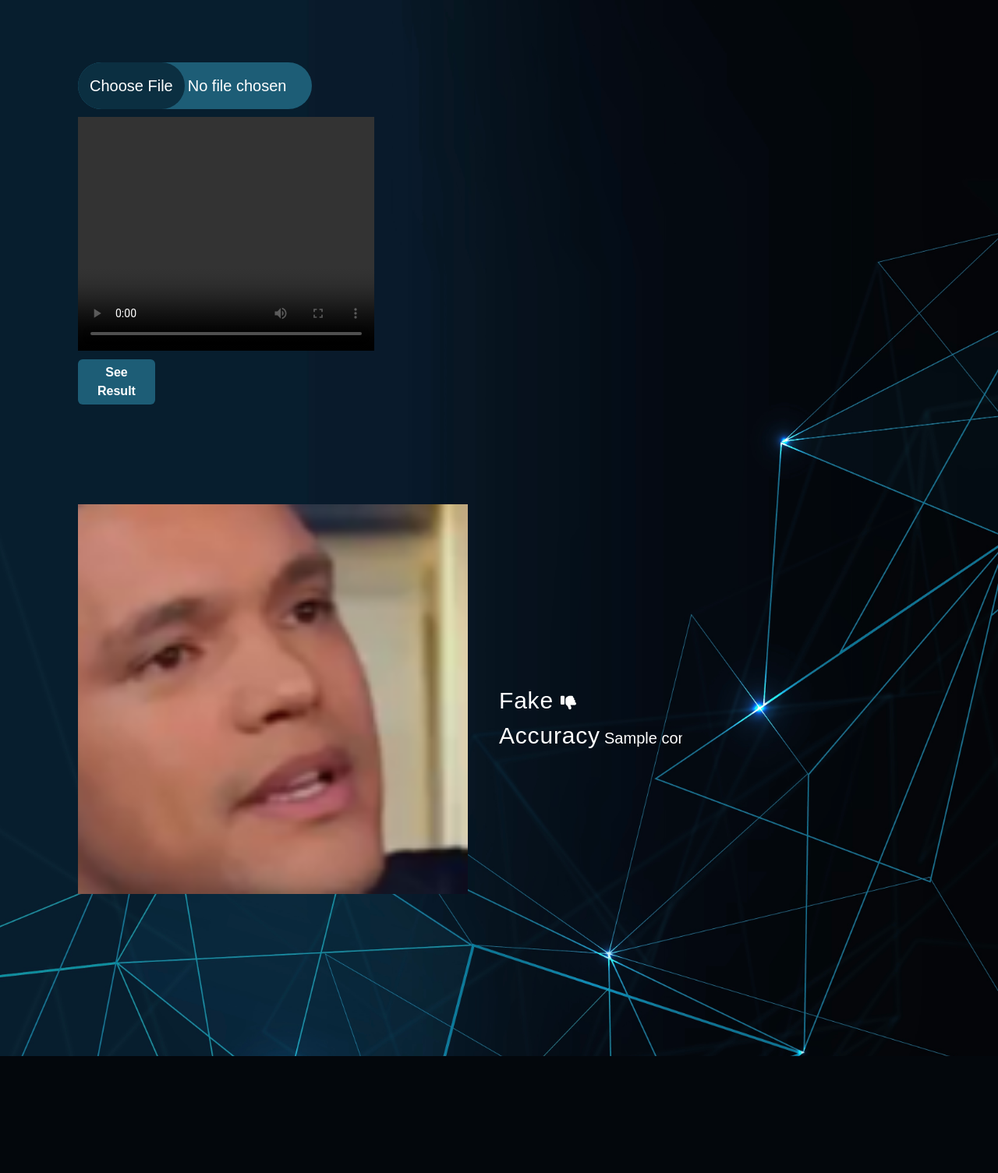
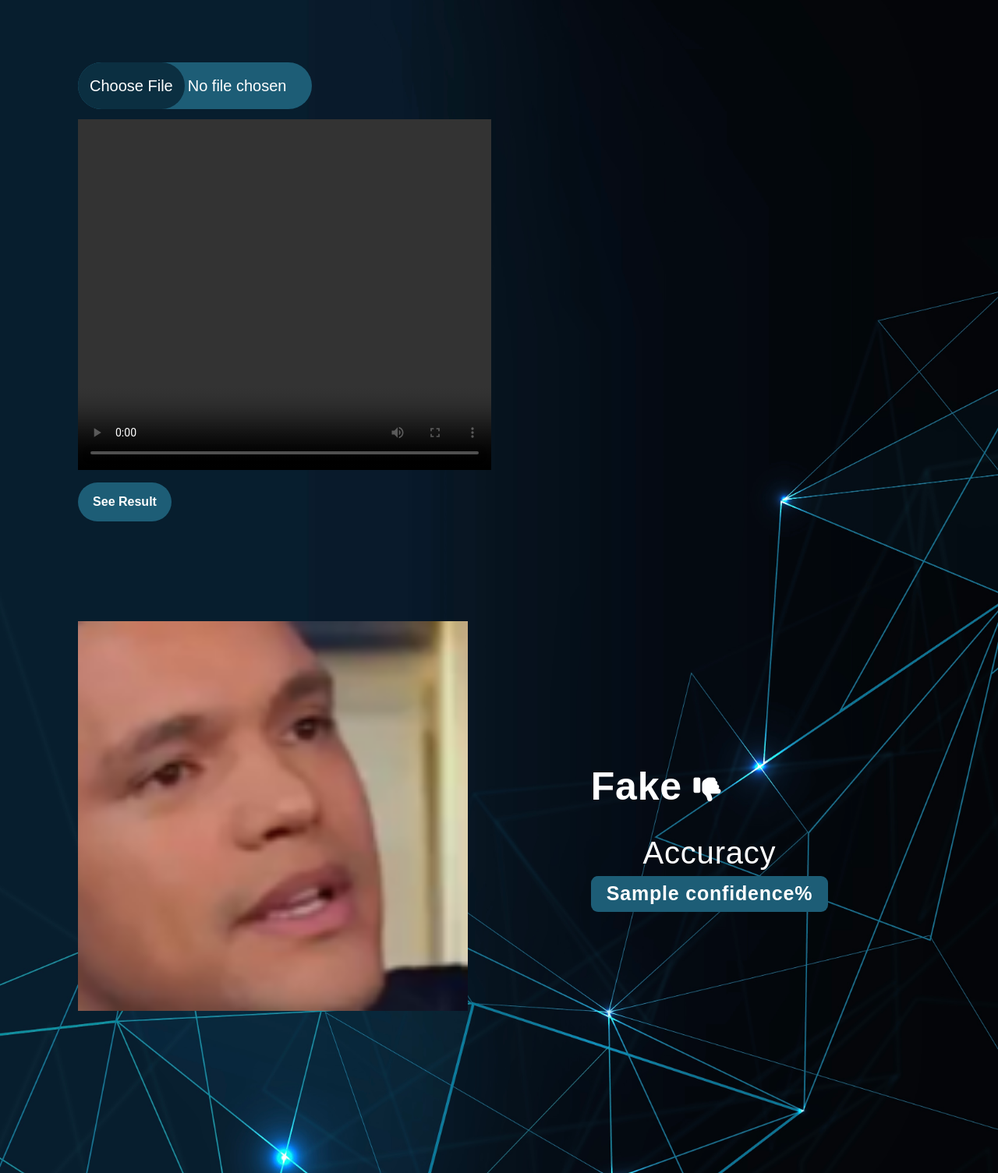
Before and after one commit to Youssef-K-Shebl/DeepFakeDetection, a Flask app: template templates/upload.html in a window 1280 px wide. Shown: the part 76-1581 px from the top of the page at 78% size. Before the commit the page ends 1431 px from the top, so only its background shows below. Run offline with Flask 3, Linux system fonts and the light colour scheme; the template is opened without the code that fills it: most values are stand-ins (such as "Sample title", 1, 10 or a date in 2020).

Commit message:
Fix styling

```diff
--- a/static/css/main.css
+++ b/static/css/main.css
@@ -1151,10 +1151,6 @@ video {
   border-radius: 0.375rem;
   --tw-bg-opacity: 1;
   background-color: rgb(29 93 118 / var(--tw-bg-opacity));
-  padding-left: 2.25rem;
-  padding-right: 2.25rem;
-  padding-top: 0.75rem;
-  padding-bottom: 0.75rem;
   font-weight: 700;
   text-transform: capitalize;
   transition-duration: 200ms;
@@ -2020,9 +2015,12 @@ video {
     text-align: center;
   }
 }
-upload-center{
+.upload-center{
     margin-right: auto;
-  margin-left: auto;
+    display: flex;
+    flex-direction: column;
+    justify-content: center;
+    align-items: flex-start;
 }
 input [type="file"]{
   display: none;
@@ -2118,9 +2116,11 @@ outline:none;
   color: #fff;
   border: none;
   cursor: pointer;
-  padding:5px 25px;
   font-size: 16px;
   box-shadow: 0px 0px 2px 0px #0000;
+  height: 50px;
+  width: 120px;
+  border-radius: 30rem !important;
 }
 
 
@@ -2151,9 +2151,23 @@ outline:none;
 }
 .result
 {
-  color: rgb(255, 254, 254);
-  background-color: rgba(0, 0, 0, 0.125);
-   text-align:center; font-size: 20px;
-  height: fit-content;
-  width: 100px;
-}
+    font-weight: bold;
+    font-size: 25px;
+    padding: 4px 20px;
+    background-color: #1d5d76;
+    border-radius: 9px;
+    width: fit-content;
+}
+
+.result-box {
+    margin-top: 17px;
+    display: flex;
+    flex-direction: column;
+    justify-content: center;
+    align-items: center;
+}
+
+.about-images {
+    display: flex;
+    flex-direction: column;
+}
--- a/templates/upload.html
+++ b/templates/upload.html
@@ -150,6 +150,7 @@
 
 
 
+
     </style>
 </head>
 
@@ -206,10 +207,12 @@
                 <li><a id="hLink" href="/#home" class="hover:text-color-secondary ease-in duration-200">Home</a></li>
                 <li><a id="hLink" href="/#About-us" class="hover:text-color-secondary ease-in duration-200">About</a>
                 </li>
-                <li><a id="hLink" href="/#why-us" class="hover:text-color-secondary ease-in duration-200">Why Us</a></li>
+                <li><a id="hLink" href="/#why-us" class="hover:text-color-secondary ease-in duration-200">Why Us</a>
+                </li>
                 <li><a id="hLink" href="#/our-team" class="hover:text-color-secondary ease-in duration-200">Our Team</a>
                 </li>
-                <li><a id="hLink" href="/#contact-us" class="hover:text-color-secondary ease-in duration-200">Contact</a>
+                <li><a id="hLink" href="/#contact-us"
+                       class="hover:text-color-secondary ease-in duration-200">Contact</a>
                 </li>
                 <li><a href="/upload">
                     <button class="btn">GET START</button>
@@ -242,16 +245,15 @@
                                         </ul>
                                     </div>
                                     {% endif %}
-                                    <video width="420rem" height="300rem" controls>
+                                    <video width="570rem" height="450rem" controls>
 
                                         Your browser does not support the video tag.
                                     </video>
                                     <div style="margin-top: 6%;">
 
                                         <button id="result" style="  margin-right: 200px;"
-                                                class="btn items-center  login-button"
-                                                value="">see
-                                            result
+                                                class="btn items-center  login-button" value="">
+                                            see result
                                         </button>
 
 
@@ -266,35 +268,32 @@
                         <div class="container py-20 " id="res">
                             <div class="flex flex-col items-center z-20 md:flex-row ">
                                 {% if result.class != 2 %}
-                                <div
-                                        class=" upload-center text-center mb-12 md:text-left md:w-1/2 md:pr-10 user-text active-text ">
-
+                                <div class=" upload-center text-center mb-12 md:text-left md:w-1/2 md:pr-10 user-text active-text ">
                                     <img id="resImg" alt="Girl in a jacket" width="100%" height="100%"
                                          src="static/img/2.png">
-
                                 </div>
 
                                 <br>
 
                                 <div class="upload-center" id="fake">
-                                    <p style="font-size: 30px;">
+                                    <p style="font-size: 50px; font-weight:bold">
                                         {% if result.class %}
                                         Real
+                                        <i class="fas fa-thumbs-up" style="font-size: 35px;"></i>
                                         {% else %}
                                         Fake
+                                        <i class="fas fa-thumbs-down" style="font-size: 35px;"></i>
                                         {% endif %}
-                                        <i class="fas fa-thumbs-down" style="font-size: 20px;"></i>
-                                    </p>                                    <label
-                                        style="font-size: 30px;">Accuracy</label>
-                                    <input class="result" type="text" readonly="readonly"
-                                           value="{{ result.confidence }}">
 
-
+                                    </p>
+                                    <div class="result-box">
+                                        <label style="font-size: 40px;">Accuracy</label>
+                                        <p class="result">{{ result.confidence }}%</p>
+                                    </div>
                                 </div>
                                 {% else %}
 
-                                <div
-                                        class=" upload-center text-center mb-12 md:text-left md:w-1/2 md:pr-10 user-text active-text ">
+                                <div class=" upload-center text-center mb-12 md:text-left md:w-1/2 md:pr-10 user-text active-text ">
 
                                     <img id="" alt="Girl in a jacket" width="100%" height="100%"
                                          src="static/img/ext.jpg">
```
Also changed, not shown: other parts of static/css/main.css (+14 -15 lines), templates/index.html (+9 -21 lines). Lines whose indentation alone changed are shown as unchanged.
